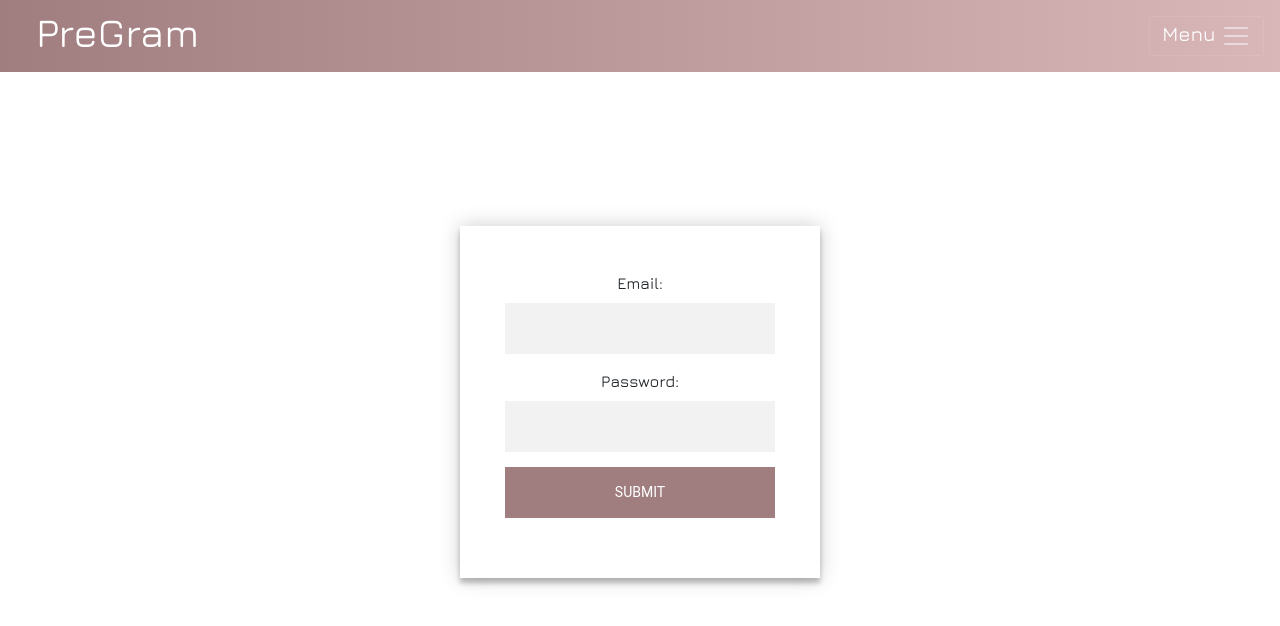
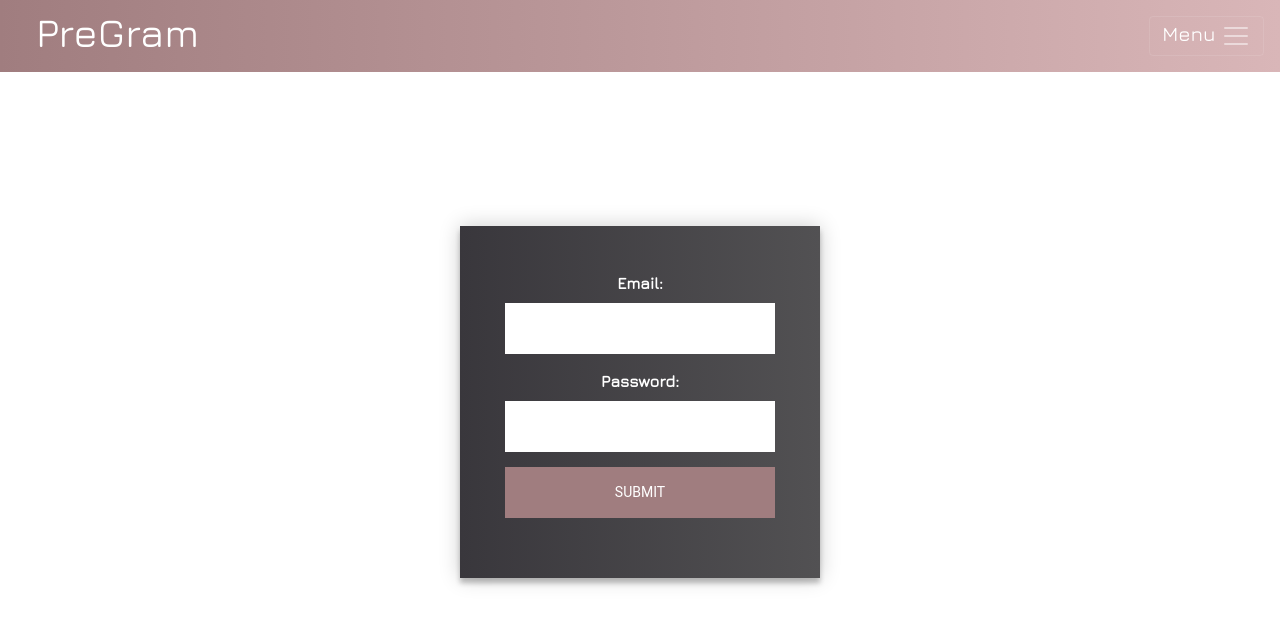
Before and after one commit to anette87/pre_gram, a React (Create React App) app: page / in a window 1280 px wide. Shown: the top 626 px of the page. Built offline with nearby package versions, Linux system fonts and the light colour scheme.

Commit message:
Home: Loggin Form CSS changes on tform

```diff
--- a/src/App.css
+++ b/src/App.css
@@ -193,22 +193,27 @@
   width: 360px;
   padding: 8% 0 0;
   margin: auto;
+  background-image: url("monica-sauro-iXepMv9x_mg-unsplash.jpg");
 }
 .login-form {
   position: relative;
   z-index: 1;
-  background: #FFFFFF;
+  background: linear-gradient(90deg, rgb(57,55,60) 0%, rgb(82, 81, 83)100%);
   max-width: 360px;
   margin: 0 auto 100px;
   padding: 45px;
   text-align: center;
   box-shadow: 0 0 20px 0 rgba(0, 0, 0, 0.2), 0 5px 5px 0 rgba(0, 0, 0, 0.24);
   margin-top: 12%;
+  color: #ffffff;
+  font-weight: bold;
+
+
 }
 .login-form input {
   font-family: "Roboto", sans-serif;
   outline: 0;
-  background: #f2f2f2;
+  background: #ffffff;
   width: 100%;
   border: 0;
   margin: 0 0 15px;
@@ -237,3 +242,6 @@
 .login-form input[type="submit"]:focus {
   background:rgba(217,182,184,1);
 }
+/*
+Dark Gray: rgb(57,55,60)
+Light Gray: rgb(168,167,160) */
```
Also changed, not shown: src/monica-sauro-iXepMv9x_mg-unsplash.jpg (added).
